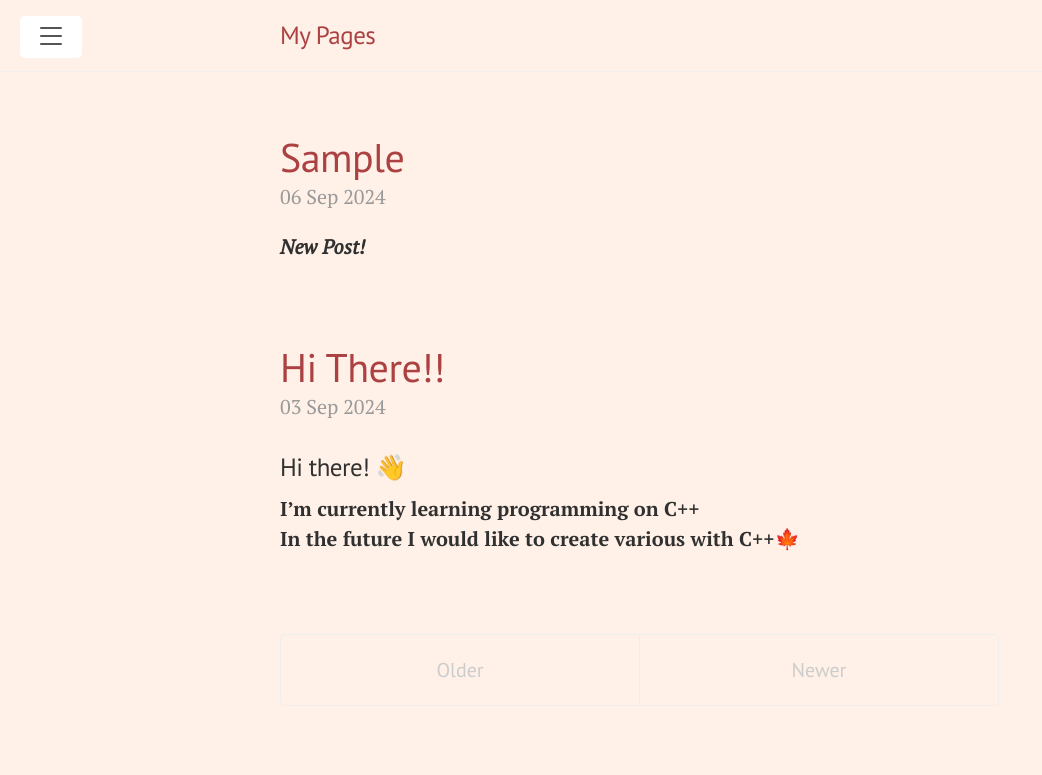
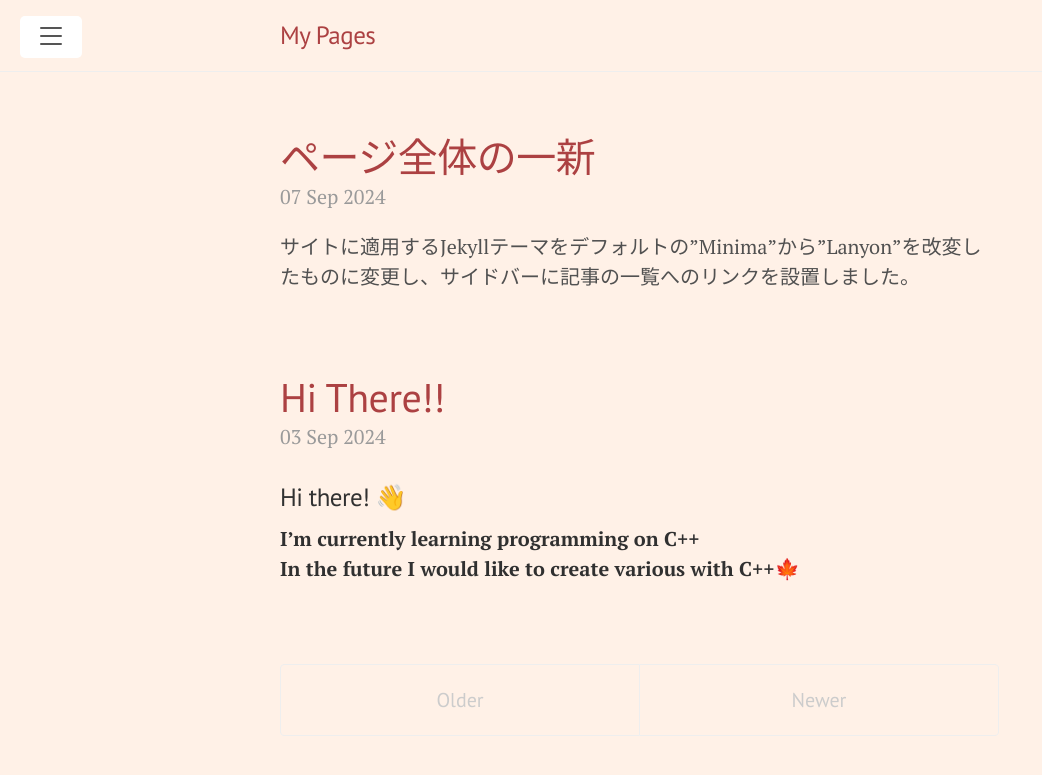
Before and after one commit to redsappan/redsappan.github.io, a Jekyll site: the page built from index.html, in a window 1280 px wide. Shown: the top 775 px of the page, without its empty margins (0-1042 px from the left). Built offline with Jekyll 4.4.1, drawn with Linux system fonts in a browser that asks for light colours; the list of posts is cut into pages by our own code.

Commit message:
final commit

```diff
--- a/_config.yml
+++ b/_config.yml
@@ -5,7 +5,7 @@
 url:
 baseurl:             ''
 paginate:            5
-permalink:           pretty
+# permalink:           pretty
 
 # About/contact
 author:
--- a/_posts/2024-09-06-sample.md
+++ /dev/null
@@ -1 +0,0 @@
-***New Post!***
--- /dev/null
+++ b/_posts/2024-09-07-change_theme.md
@@ -0,0 +1,8 @@
+---
+layout: post
+title:  "ページ全体の一新"
+date:   2024-09-07 21:40:00 +0900
+categories: post jekyll-theme
+---
+
+サイトに適用するJekyllテーマをデフォルトの"Minima"から"Lanyon"を改変したものに変更し、サイドバーに記事の一覧へのリンクを設置しました。
--- a/listing.md
+++ b/listing.md
@@ -6,6 +6,6 @@
 **Index**
 
 {% for post in site.posts %}
-  <h2>{{ post.title }}</h2>
+  <h2><a href="{{ post.url }}">{{ post.title }}</a></h2>
   <p>Published on {{ post.date | date: "%B %-d, %Y" }} by {{ post.author }}</p>
 {% endfor %}
```
